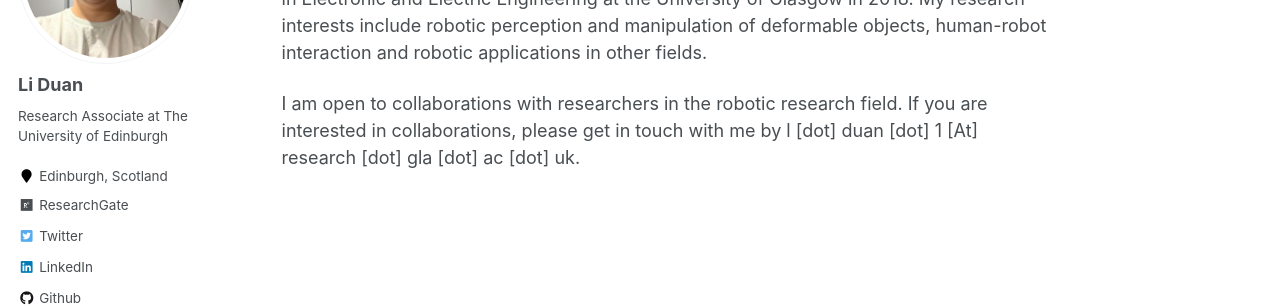
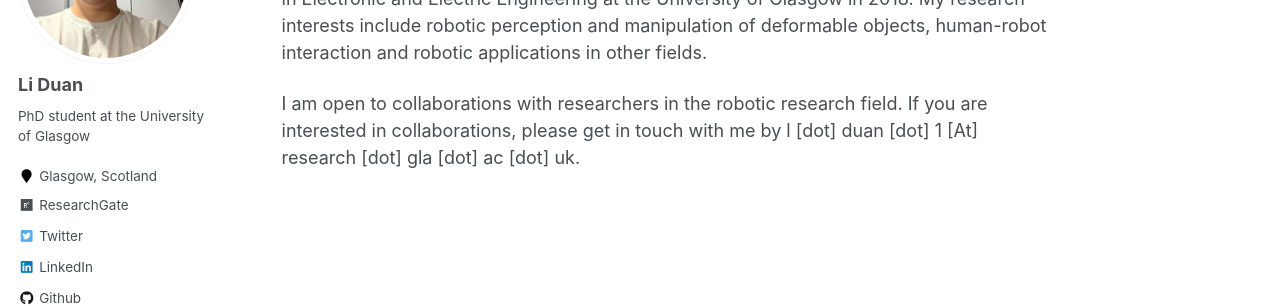
Before and after one commit to LiDuanAtGlasgow/liduan, a Jekyll site: the page built from _pages/about.md, in a window 1280 px wide. Shown: the part 229-535 px from the top of the page. Built offline with Jekyll 4.4.1, drawn with Linux system fonts in a browser that asks for light colours; some web fonts are replaced.

Commit message:
Update _config.yml

```diff
--- a/_config.yml
+++ b/_config.yml
@@ -1,5 +1,4 @@
 # Welcome to Jekyll!
-#
 # This config file is meant for settings that affect your entire site, values
 # which you are expected to set up once and rarely need to edit after that.
 # For technical reasons, this file is *NOT* reloaded automatically when you use
@@ -10,7 +9,7 @@ locale                   : "en-US"
 title                    : "Li Duan"
 title_separator          : "-"
 name                     : &name "Li Duan"
-description              : &description "Research Associate at The University of Edinburgh"
+description              : &description "PhD student at the University of Glasgow"
 url                      : https://liduanatglasgow.github.io/liduan # the base hostname & protocol for your site e.g. "https://mmistakes.github.io"
 baseurl                  : "" # the subpath of your site, e.g. "/blog"
 repository               : "liduanatglasgow.github.io/liduan"
@@ -82,8 +81,8 @@ analytics:
 author:
   name             : "Li Duan"
   avatar           : "profile.png"
-  bio              : "Research Associate at The University of Edinburgh"
-  location         : "Edinburgh, Scotland"
+  bio              : "PhD student at the University of Glasgow"
+  location         : "Glasgow, Scotland"
   employer         :
   pubmed           :
   googlescholar    : "https://scholar.google.com/citations?user=D18dUngAAAAJ&hl=en&authuser=1"
```
